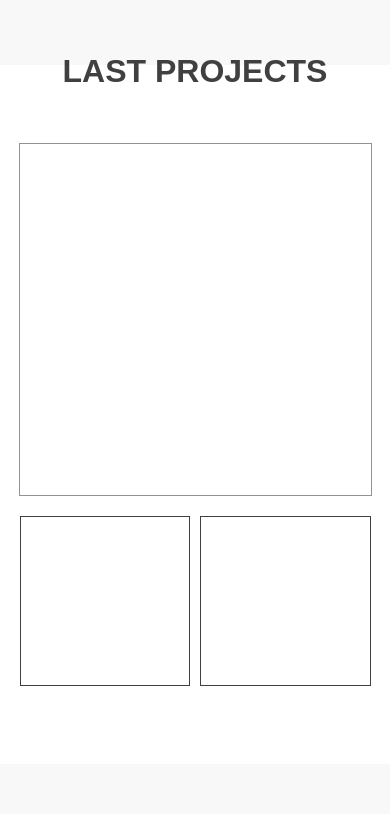
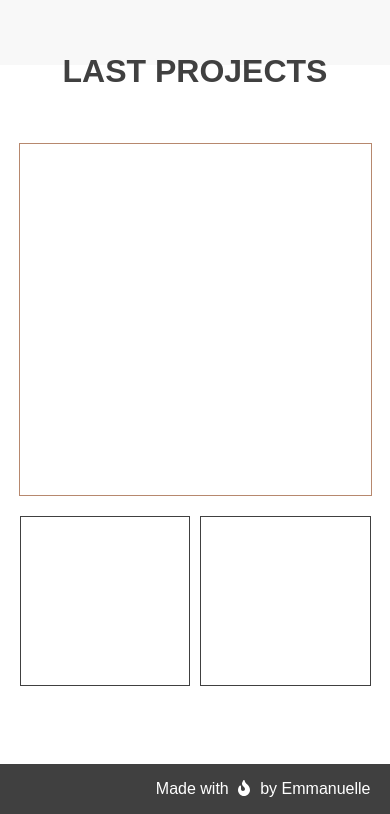
Before and after one commit to emmanuellejaldorau/my-portfolio, a React (Create React App) app: page / in a window 390 px wide. Shown: the part 2887-3701 px from the top of the page. Before the commit the page ends 3651 px from the top, so only its background shows below. Built offline with nearby package versions, Linux system fonts and the light colour scheme.

Commit message:
feat(footer): created for mobile

```diff
--- a/src/App.css
+++ b/src/App.css
@@ -238,8 +238,25 @@ padding: 0;
   padding-bottom: 100%;
 }
 
+/*--------------------Footer------------------------*/
+.footer{
+  width: 100%;
+  height:50px;
+  background-color: #404040;
+  color: #fff;
+  display: flex;
+  justify-content: flex-end;
+  align-items: center;
+}
 
+.footer p {
+  margin: 0 10% 0 0;
+  white-space: nowrap;
+}
 
+.footer-icon {
+  margin: 0 5%;
+}
 
 
 /* DESKTOP---------------------------------------------------------- */
--- a/src/App.js
+++ b/src/App.js
@@ -4,6 +4,7 @@ import Header from './components/Header';
 import AboutMe from './components/AboutMe';
 import Skills from './components/Skills';
 import Projects from './components/Projects';
+import Footer from './components/Footer';
 
 function App() {
   return (
@@ -12,6 +13,7 @@ function App() {
      <AboutMe />
      <Skills />
      <Projects />
+     <Footer />
     </main>
   );
 }
--- /dev/null
+++ b/src/components/Footer.js
@@ -0,0 +1,17 @@
+import React from 'react';
+import '../App.css';
+import { FontAwesomeIcon } from '@fortawesome/react-fontawesome'
+
+function Footer() {
+  return (
+      <footer className="footer">
+        <p>
+          Made with
+          <FontAwesomeIcon className= "footer-icon" icon="fire" />
+          by Emmanuelle
+        </p>
+      </footer>
+  );
+}
+
+export default Footer;
```
